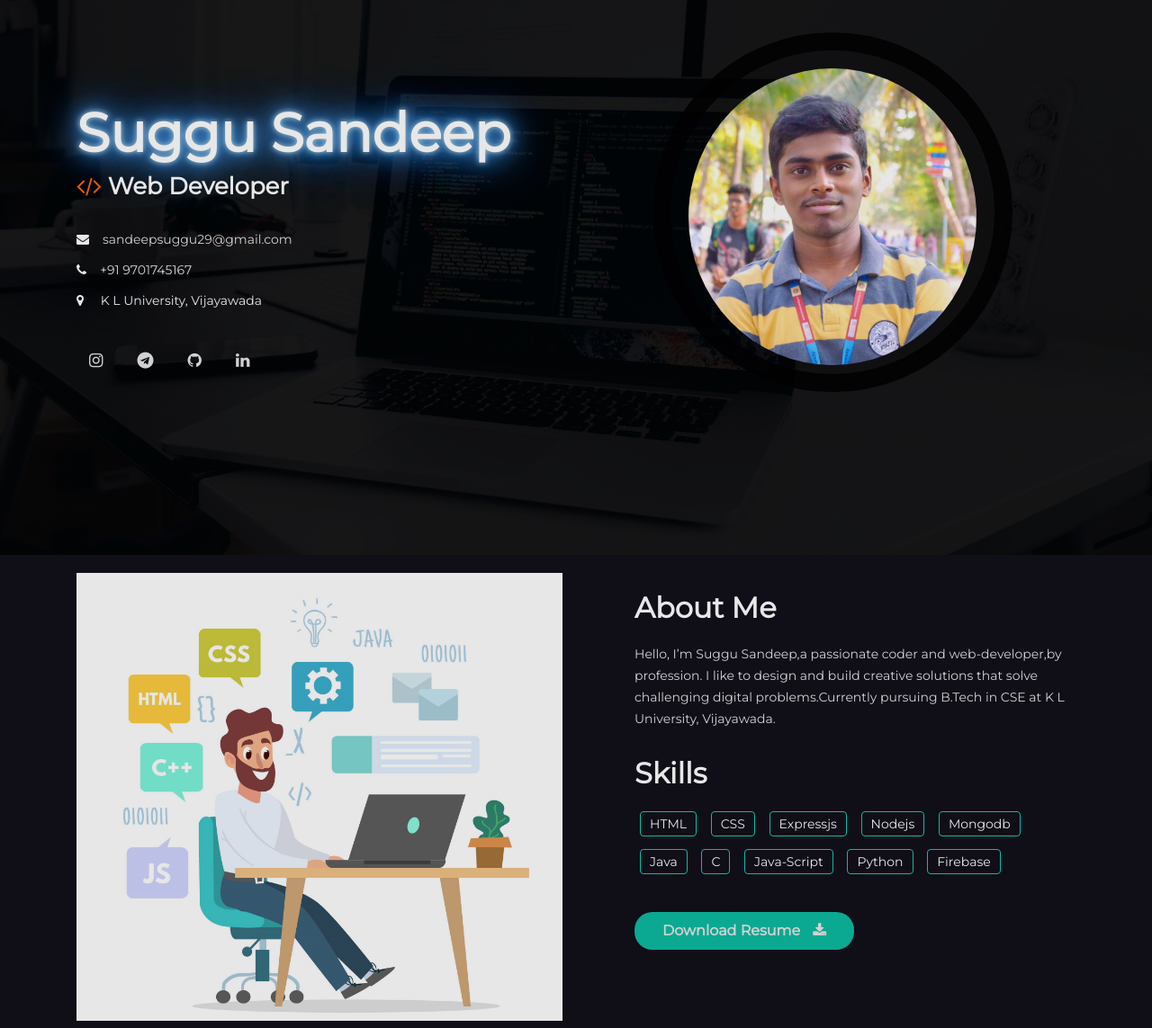
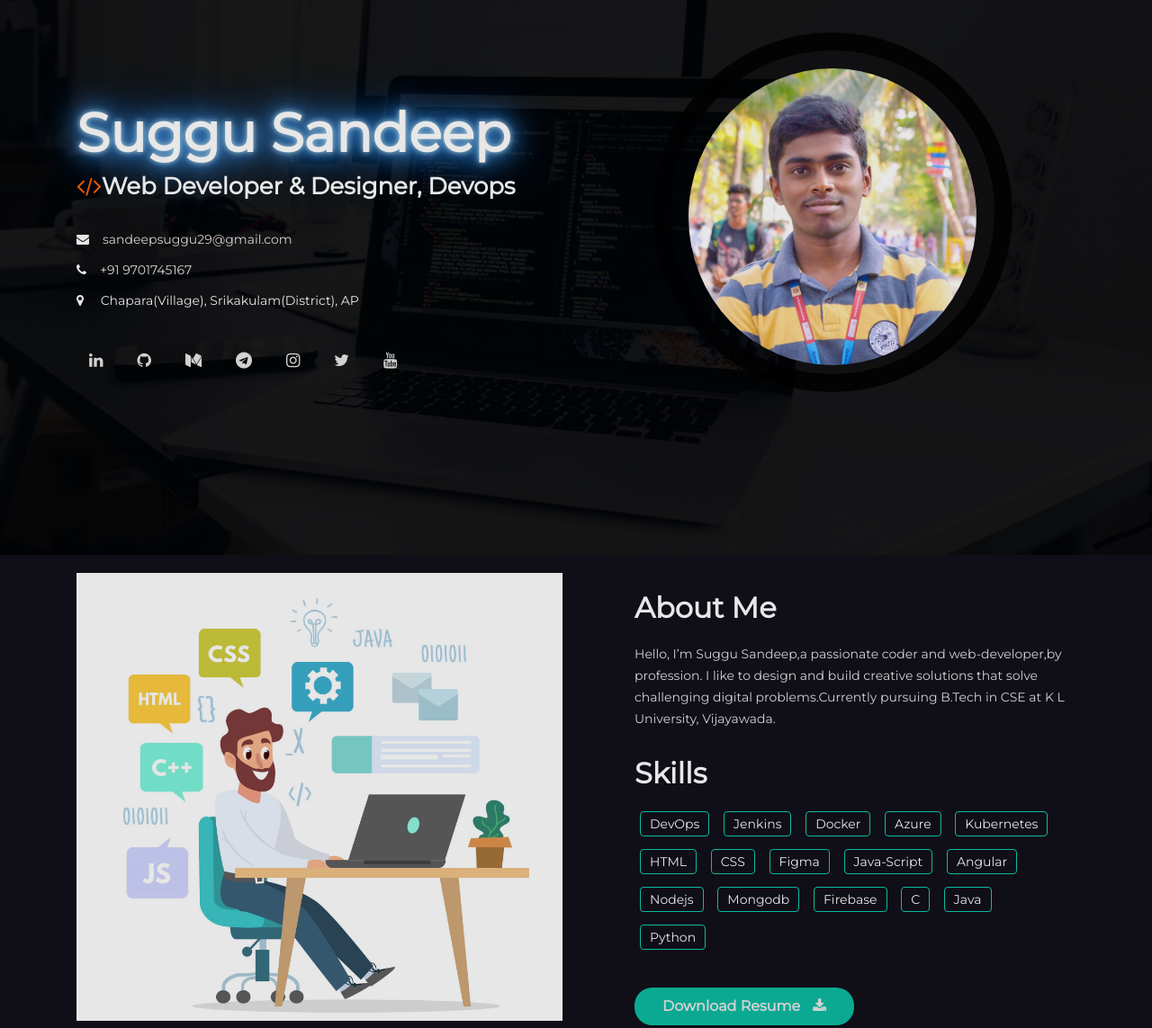
Before and after one commit to SugguSandeep29/SugguSandeep29.github.io, a plain HTML site: page index.html in a window 1280 px wide. Shown: the part 278-1421 px from the top of the page at 90% size. Drawn offline with Linux system fonts and the light colour scheme.

Commit message:
Update index.html

```diff
--- a/index.html
+++ b/index.html
@@ -100,8 +100,7 @@
                 Suggu Sandeep
               </h2>
               <h4 class="wow fadeInUp" data-wow-duration="0.8s" data-wow-delay="0.3s">
-                <i class="fa fa-code" style="color: #ff6600;"></i> Web
-                Developer
+                <i class="fa fa-code" style="color: #ff6600;"></i>Web Developer & Designer, Devops
               </h4>
 
               <ul>
@@ -113,22 +112,31 @@
                 </li>
                 <li class="wow fadeInUp" data-wow-duration="0.8s" data-wow-delay="0.6s">
                   <i class="fa fa-map-marker"></i>
-                  <address>K L University, Vijayawada</address>
+                  <address>Chapara(Village), Srikakulam(District), AP</address>
                 </li>
               </ul>
 
               <ul class="social-icon wow fadeInUp" data-wow-duration="0.8s" data-wow-delay="0.7s">
                 <li>
-                  <a href="https://www.instagram.com/sandeepreddysuggu/?hl=en" target="_blank"><i class="fa fa-instagram"></i></a>
+                  <a href="https://www.linkedin.com/in/suggu-sandeep-4b572a1a1/" target="_blank"><i class="fa fa-linkedin"></i></a>
+                </li>
+                <li>
+                  <a href="https://github.com/SugguSandeep29" target="_blank"><i class="fa fa-github"></i></a>
+                </li>
+                <li>
+                  <a href="https://sandeepsuggu29.medium.com/" target="_blank"><i class="fa fa-medium"></i></a>
                 </li>
                 <li>
                   <a href="https://t.me/Sandeep_2022" target="_blank"><i class="fa fa-telegram"></i></a>
                 </li>
                 <li>
-                  <a href="https://github.com/SugguSandeep29" target="_blank"><i class="fa fa-github"></i></a>
+                  <a href="https://www.instagram.com/suggu_sandeep/" target="_blank"><i class="fa fa-instagram"></i></a>
                 </li>
                 <li>
-                  <a href="https://www.linkedin.com/in/suggu-sandeep-4b572a1a1?lipi=urn%3Ali%3Apage%3Ad_flagship3_profile_view_base_contact_details%3B0z2e%2BxMzQdqq57GsPSdVGQ%3D%3D" target="_blank"><i class="fa fa-linkedin"></i></a>
+                  <a href="https://mobile.twitter.com/suggu_sandeep" target="_blank"><i class="fa fa-twitter"></i></a>
+                </li>
+                <li>
+                  <a href="https://www.youtube.com/channel/UCut7DKUZFQyiyCq71E1QaQQ" target="_blank"><i class="fa fa-youtube"></i></a>
                 </li>
               </ul>
             </div>
@@ -174,16 +182,23 @@
             </h2>
             <div class="mh-about-tag wow fadeInUp" data-wow-duration="0.8s" data-wow-delay="0.3s">
               <ul>
+                <li><span>DevOps</span></li>
+                <li><span>Jenkins</span></li>
+                <li><span>Docker</span></li>
+                <li><span>Azure</span></li>
+                <li><span>Kubernetes</span></li>
                 <li><span>HTML</span></li>
                 <li><span>CSS</span></li>
-                <li><span>Expressjs</span></li>
+                <li><span>Figma</span></li>
+                <li><span>Java-Script</span></li>
+                <li><span>Angular</span></li>
                 <li><span>Nodejs</span></li>
                 <li><span>Mongodb</span></li>
+                <li><span>Firebase</span></li>
+                <li><span>C</span></li>
                 <li><span>Java</span></li>
-                <li><span>C</span></li>
-                <li><span>Java-Script</span></li>
                 <li><span>Python</span></li>
-                <li><span>Firebase</span></li>
+
               </ul>
             </div>
             <a href="https://drive.google.com/file/d/1AsVaBLJWihL4aRdyccUscFLvLPr4RVNv/view?usp=sharing"
@@ -372,8 +387,7 @@
                     <div class="each-info media-body">
                       <h4>Address</h4>
                       <address>
-                        K L University, Vijayawada <br />
-                        AP
+                        Chapara(Village), Srikakulam(District), AP<br />
                       </address>
                     </div>
                   </div>
@@ -448,10 +462,14 @@
     </div>
     <div class="footo">
       <div class="social-buttons">
+        <a href="" target="_blank"><i class="fab fa-linkedin"></i></a>
         <a href="https://github.com/SugguSandeep29" target="_blank"><i class="fab fa-github"></i></a>
-        <a href="https://www.instagram.com/sandeepreddysuggu/?hl=en" target="_blank"><i class="fab fa-instagram"></i></a>
+        <a href="https://sandeepsuggu29.medium.com/" target="_blank"><i class="fab fa-medium"></i></a>
         <a href="https://t.me/Sandeep_2022" target="_blank"><i class="fab fa-telegram"></i></a>
-        <a href="https://www.linkedin.com/in/suggu-sandeep-4b572a1a1?lipi=urn%3Ali%3Apage%3Ad_flagship3_profile_view_base_contact_details%3B0z2e%2BxMzQdqq57GsPSdVGQ%3D%3D" target="_blank"><i class="fab fa-linkedin"></i></a>
+        <a href="https://mobile.twitter.com/suggu_sandeep" target="_blank"><i class="fab fa-twitter"></i></a>
+        <a href="https://www.instagram.com/suggu_sandeep/" target="_blank"><i class="fab fa-instagram"></i></a>
+        <a href="https://www.youtube.com/channel/UCut7DKUZFQyiyCq71E1QaQQ" target="_blank"><i class="fab fa-youtube"></i></a>
+
 
       </div>
     </div>
```
